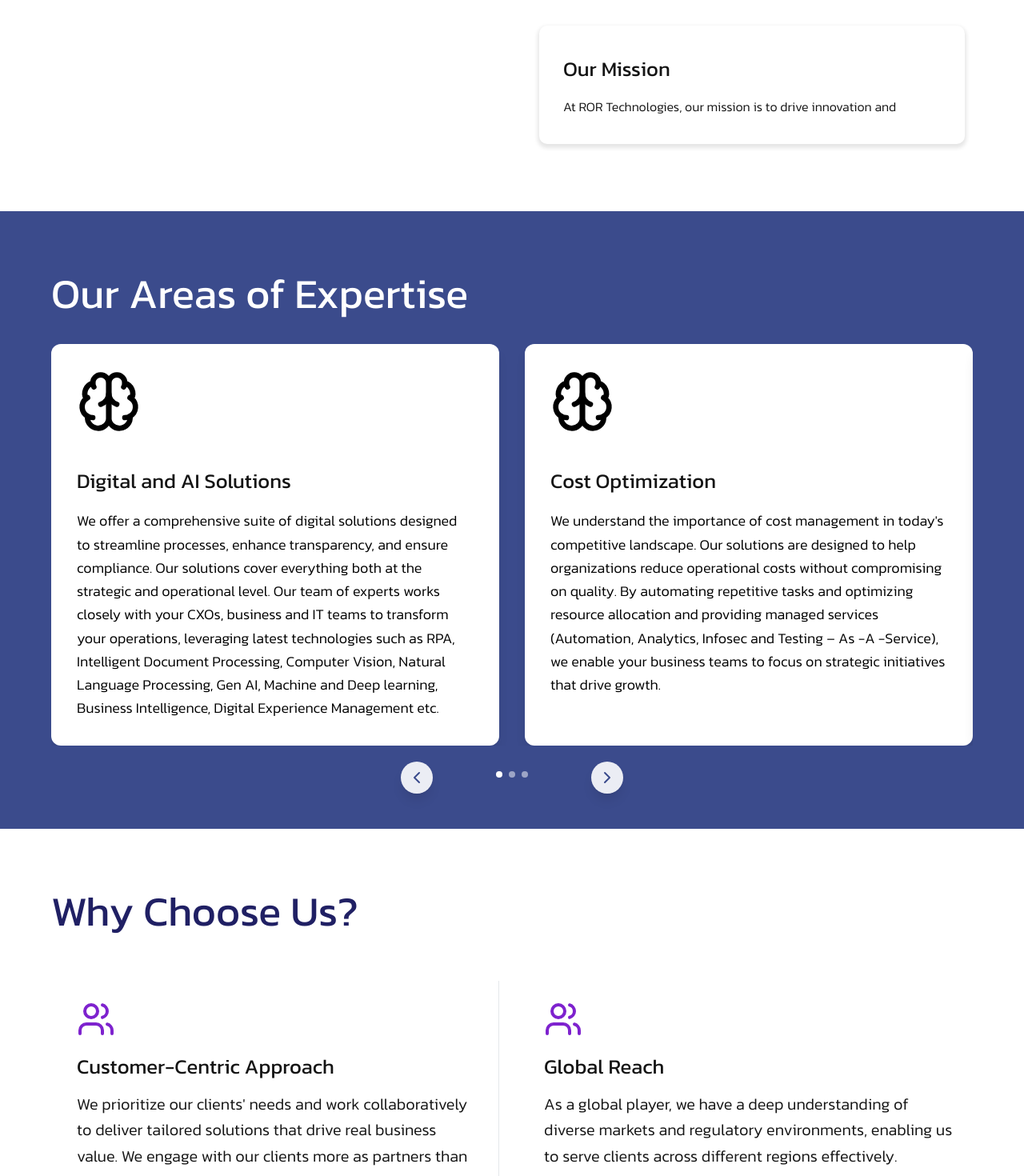
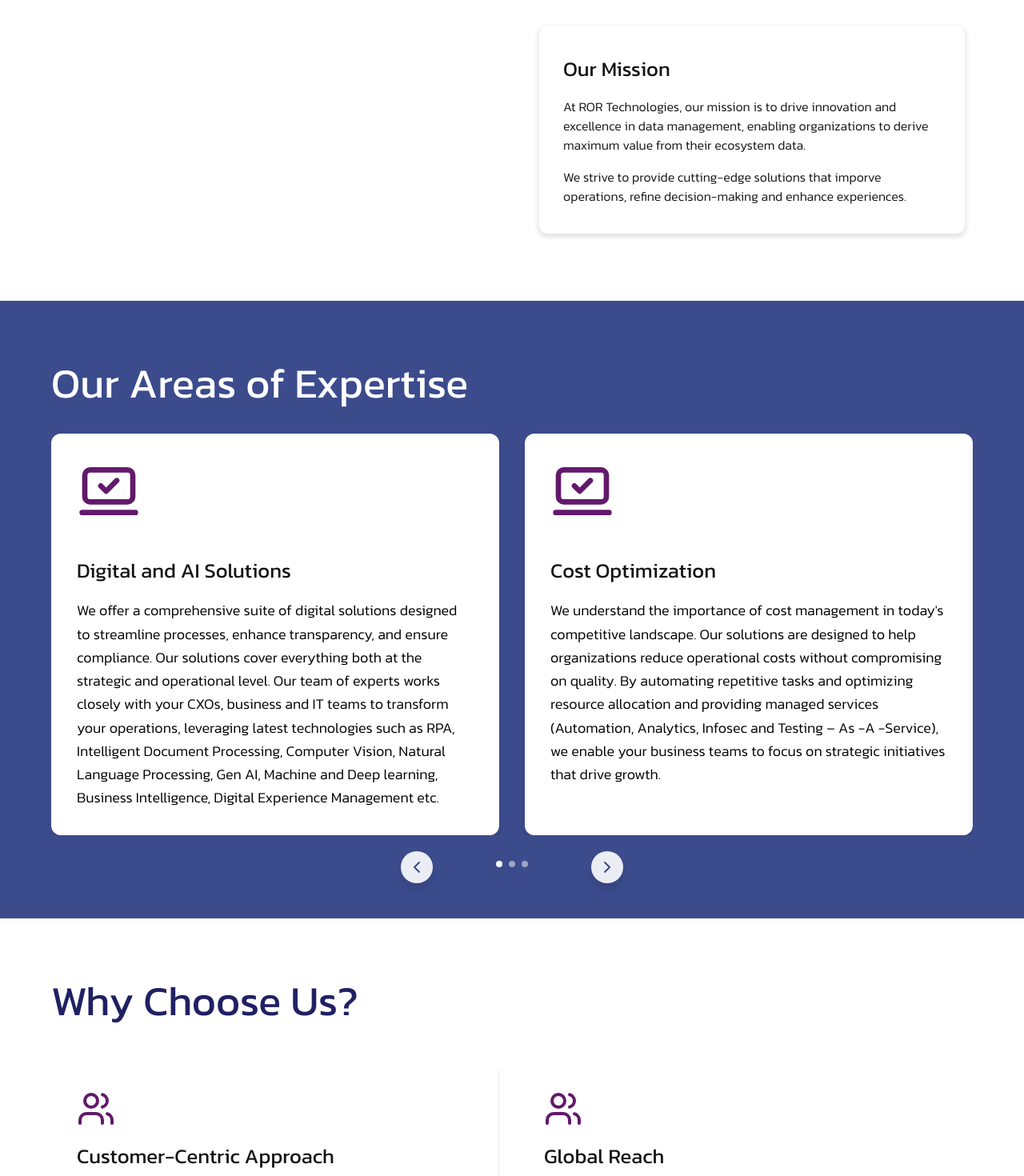
Before and after one commit to venkatsundaraj/ror-tech, a Next.js app: page /about-us in a window 1280 px wide. Shown: the part 1580-3050 px from the top of the page at 80% size. Built offline with nearby package versions, Linux system fonts and the light colour scheme.

Commit message:
final-push

```diff
--- a/src/app/_components/data-value-section.tsx
+++ b/src/app/_components/data-value-section.tsx
@@ -74,9 +74,15 @@ export function DataValueSection() {
                     <h3 className="text-tertiary_heading text-popover font-heading mb-4 ">
                       Our Mission
                     </h3>
+                    <p className="text-paragraph_heading font-light text-popover font-heading mb-4">
+                      At ROR Technologies, our mission is to drive innovation
+                      and excellence in data management, enabling organizations
+                      to derive maximum value from their ecosystem data.
+                    </p>
                     <p className="text-paragraph_heading font-light text-popover font-heading">
-                      At ROR Technologies, our mission is to drive innovation
-                      and
+                      We strive to provide cutting-edge solutions that imporve
+                      operations, refine decision-making and enhance
+                      experiences.
                     </p>
                   </div>
                 </div>
--- a/src/app/_components/expertise-card.tsx
+++ b/src/app/_components/expertise-card.tsx
@@ -10,7 +10,7 @@ export function ExpertiseCard({ item }: ExpertiseCardProps) {
   return (
     <div className="bg-white rounded-xl p-8 shadow-lg h-full">
       <div className="relative w-24 h-24 mb-6">
-        <Icons.Brain className="w-20 h-20" />
+        <Icons.LaptopMinimalCheck className="w-20 h-20 stroke-secondary" />
       </div>
       <h3 className="text-tertiary_heading font-heading mb-4 text-popover">
         {item.title}
--- a/src/app/_components/feature-item.tsx
+++ b/src/app/_components/feature-item.tsx
@@ -14,7 +14,7 @@ export function FeatureItem({
   return (
     <div className={`flex flex-col items-start p-6 ${className}`}>
       <div className="mb-4">
-        <Users className="w-12 h-12 text-purple-700" />
+        <Users className="w-12 h-12 text-secondary" />
       </div>
       <h3 className="text-tertiary_heading font-heading text-popover mb-3">
         {title}
--- a/src/app/_components/icons.tsx
+++ b/src/app/_components/icons.tsx
@@ -23,6 +23,7 @@ import {
   Laptop,
   Brain,
   Menu,
+  LaptopMinimalCheck,
   UserRoundCog,
   LoaderCircle,
   Instagram,
@@ -46,6 +47,7 @@ export const Icons = {
   Snail,
   Scale,
   Brain,
+  LaptopMinimalCheck,
   Merge,
   ChartPie,
   FileCheck,
```
